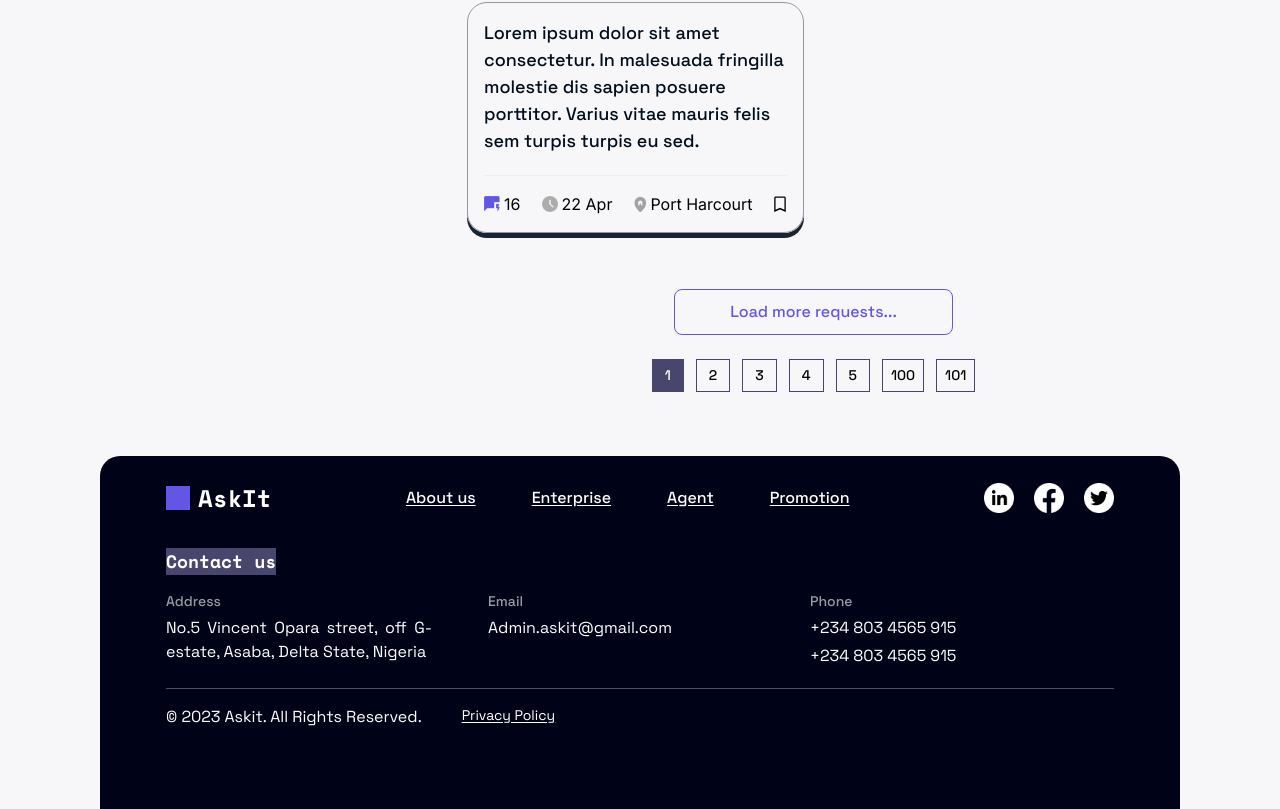
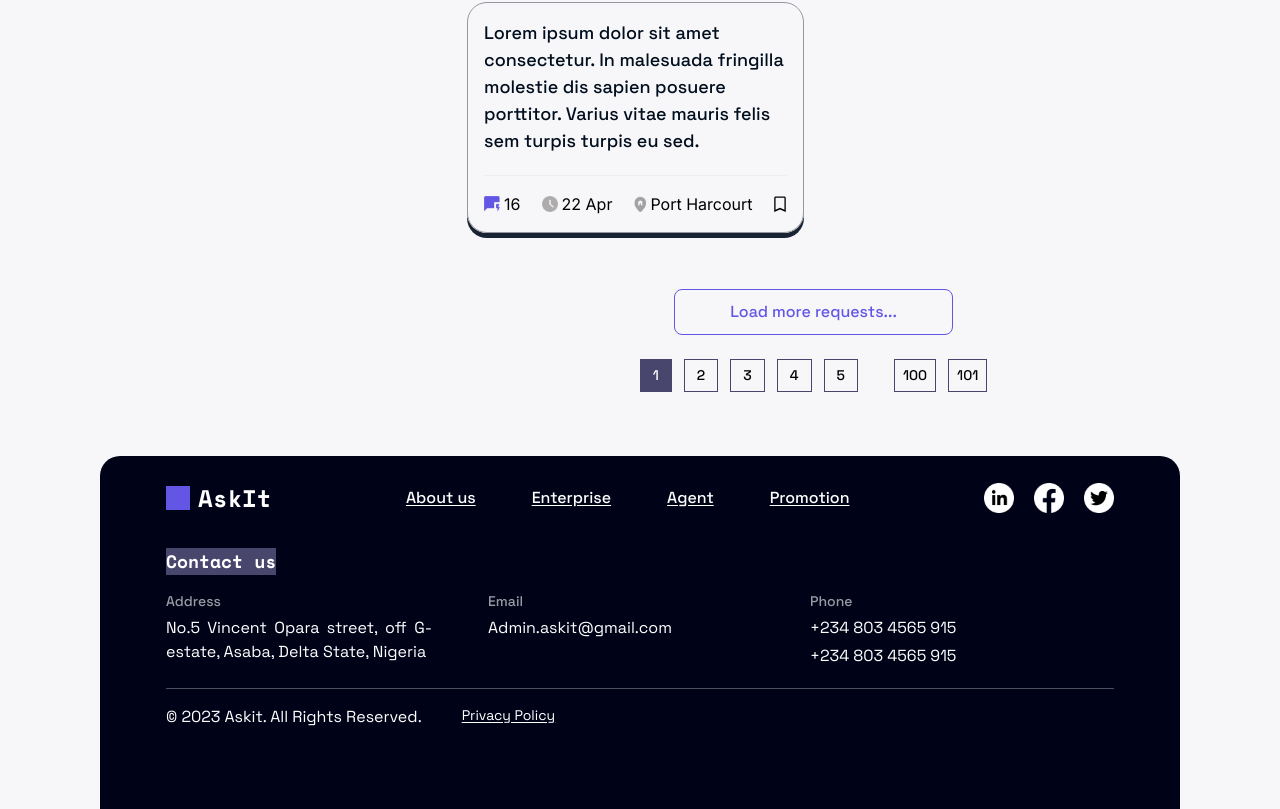
Before and after one commit to NoStackDev/askit, a Next.js app: page / in a window 1280 px wide. Shown: the part 1718-2527 px from the top of the page. Built offline with nearby package versions, Linux system fonts and the light colour scheme.

Commit message:
pagination buttons ml change

```diff
--- a/src/section/Products.tsx
+++ b/src/section/Products.tsx
@@ -39,7 +39,7 @@ const Products = React.forwardRef<React.ElementRef<"section">, Props>(
           <div className="px-3 py-[5px] border-[1px] border-secondary text-title_3 font-body font-medium hover:cursor-pointer">3</div>
           <div className="px-3 py-[5px] border-[1px] border-secondary text-title_3 font-body font-medium hover:cursor-pointer">4</div>
           <div className="px-3 py-[5px] border-[1px] border-secondary text-title_3 font-body font-medium hover:cursor-pointer">5</div>
-          <div className="px-2 py-[5px] border-[1px] border-secondary text-title_3 font-body font-medium hover:cursor-pointer">100</div>
+          <div className="px-2 py-[5px] border-[1px] border-secondary text-title_3 font-body font-medium hover:cursor-pointer md:ml-6">100</div>
           <div className="px-2 py-[5px] border-[1px] border-secondary text-title_3 font-body font-medium hover:cursor-pointer">101</div>
         </div>
       </section>
```
